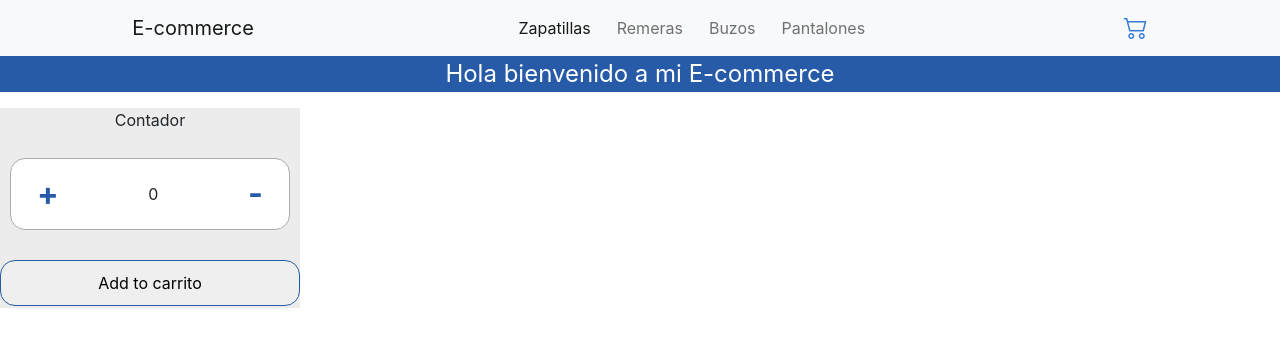
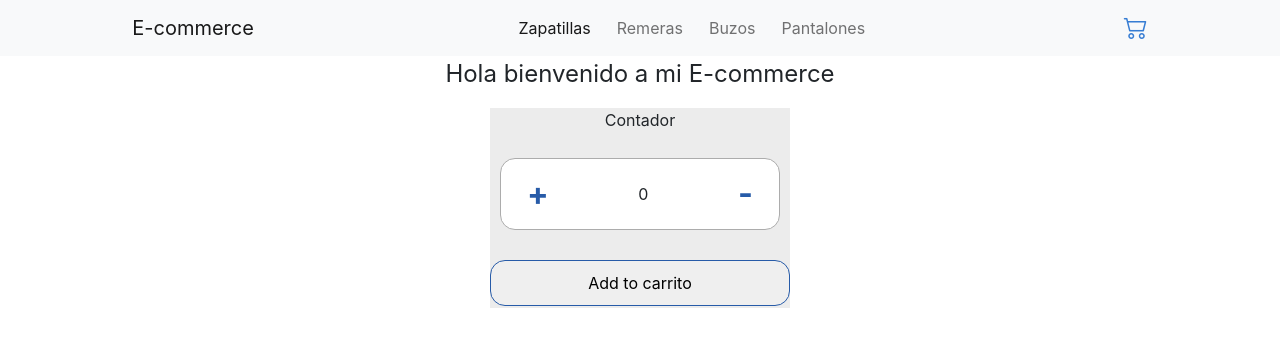
Before and after one commit to FabriAlberto/Ecommerce-reactJS, a React (Create React App) app: page / in a window 1280 px wide. Shown: the top 346 px of the page. Built offline with nearby package versions, Linux system fonts and the light colour scheme.

Commit message:
agregando contador

```diff
--- a/src/Components/ItemCount.js
+++ b/src/Components/ItemCount.js
@@ -16,6 +16,7 @@ const ItemCount = () => {
                     <button onClick={restar} className="button__contador"> - </button>
                 </div>
                 <button onClick={onAdd} className="button__add">Add to carrito</button>
+                {/* No entendi bien si tennia que usar o no onAdd igualmente lo puse con una funcion de alert */}
             </div>
         </>
     );
--- a/src/Components/ItemListContainer.js
+++ b/src/Components/ItemListContainer.js
@@ -1,10 +1,12 @@
 
-
+import ItemCount from "./ItemCount";
 const ItemListContainer=(props)=>{
 
     return(
       <>
-       <p>{props.greeting}</p>
+       <p className='saludo' >{props.greeting}</p>
+
+       <ItemCount/>
      </>
     );
 
--- a/src/Home.js
+++ b/src/Home.js
@@ -1,7 +1,6 @@
 import NavBar from './Components/NavBar';
 import ItemListContainer from './Components/ItemListContainer';
 import './css/Home.css'
-import ItemCount from './Components/ItemCount';
 const Home = () => {
  let saludo="Hola bienvenido a mi E-commerce"
   return (
@@ -9,10 +8,10 @@ const Home = () => {
       <div className="Home">
         <NavBar ></NavBar>
       </div>
-      <div className='saludo'>
+      <div className='ItemList'>
       <ItemListContainer greeting={saludo}/>
       </div>
-      <ItemCount/>
+
 
     </>
 
--- a/src/css/Home.css
+++ b/src/css/Home.css
@@ -1,6 +1,10 @@
 .saludo{
     text-align: center;
-    background-color: #275ba8;
-    color: #fff;
     font-size: 1.5rem;
  }
+ .ItemList{
+     width: 100%;
+     display: flex;
+     flex-direction: column;
+     align-items: center;
+ }
```
